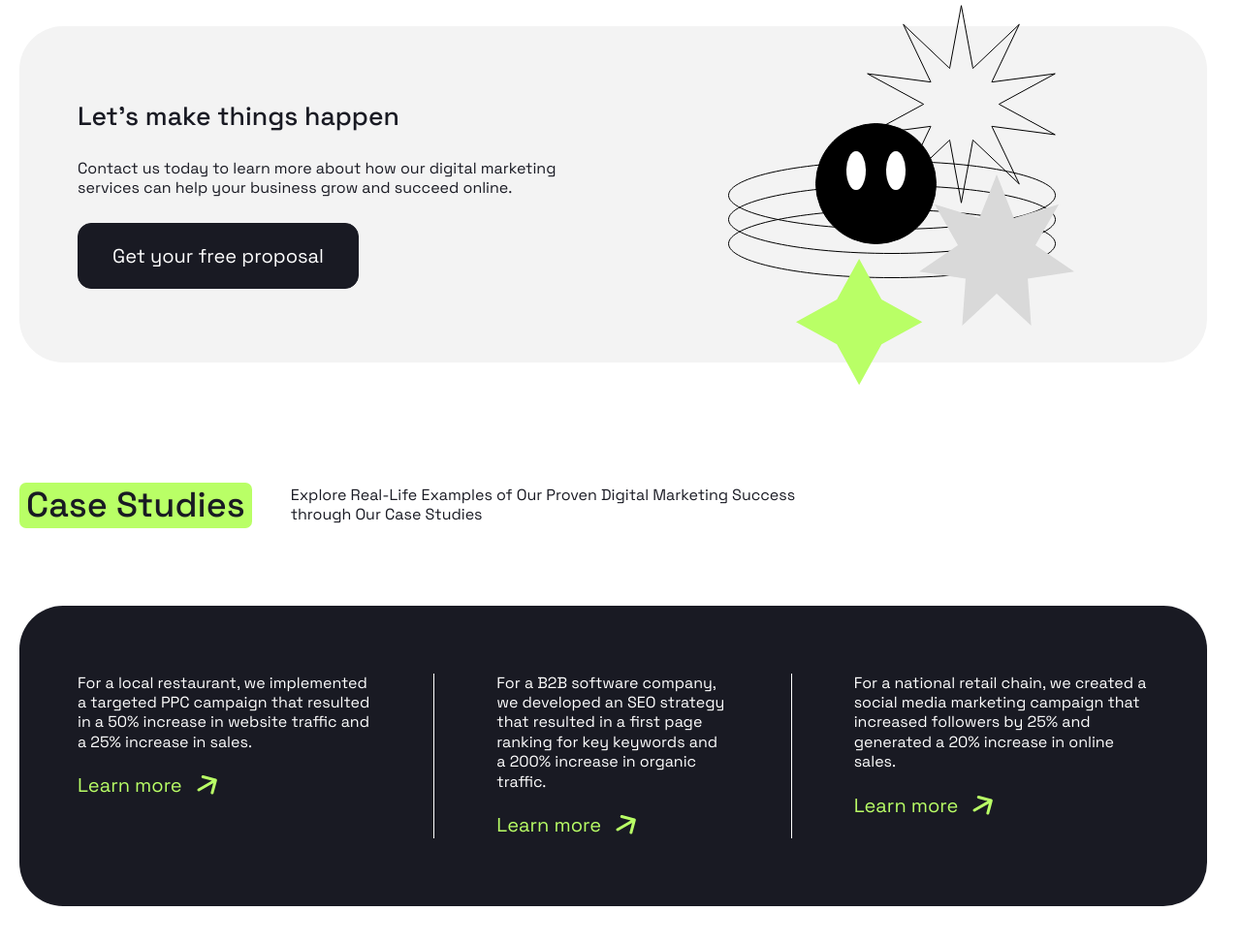
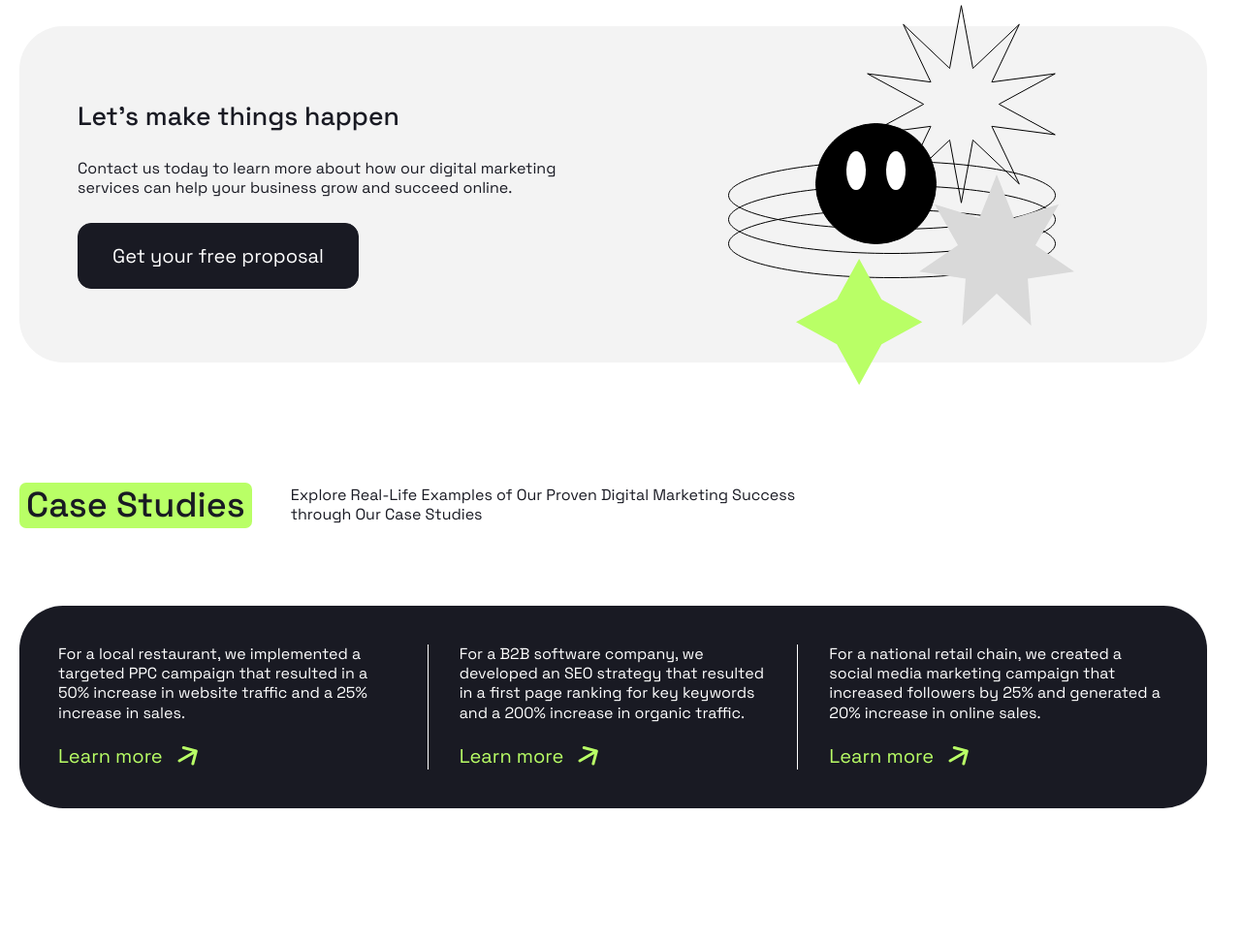
Before and after one commit to XianNekko/positivus, a website built with Vite: page index.html in a window 1280 px wide. Shown: the part 2113-3086 px from the top of the page at 97% size. After the commit the page ends 2997 px from the top, so only its background shows below. Built offline with nearby package versions, Linux system fonts and the light colour scheme.

Commit message:
feat: add adaptive section studies

```diff
--- a/index.html
+++ b/index.html
@@ -332,7 +332,7 @@
         </div>
       </section>
 
-      <section class="section container">
+      <section class="section section--hidden-x container">
         <header class="section__header">
           <h2 class="section__title puddle-bg">Case Studies</h2>
           <div class="section__description">
--- a/src/styles/layout/_studies.scss
+++ b/src/styles/layout/_studies.scss
@@ -2,14 +2,27 @@
 @use '../abstracts/media' as *;
 
 .studies {
+	@include desktop-above {
 		padding: 70px 60px;
+	}
+
+	@include mobile-above {
+		padding: 40px;
 		color: $color-light;
 		background-color: $color-dark;
 		border-radius: $border-radius-large;
+	}
 
 	&__list {
 		display: grid;
 		grid-template-columns: repeat(3, 1fr);
+
+		@include mobile {
+			column-gap: 20px;
+			scroll-snap-type: x mandatory;
+			overflow-x: scroll;
+			width: 100vw;
+		}
 	}
 
 	&__item {
@@ -19,6 +32,11 @@
 		flex-direction: column;
 		row-gap: 20px;
 
+		@include desktop {
+			--studiesItemPaddingX: 32px;
+		}
+
+		@include mobile-above {
 			&:not(:first-child) {
 				padding-left: var(--studiesItemPaddingX);
 			}
@@ -26,6 +44,16 @@
 			&:not(:last-child) {
 				padding-right: var(--studiesItemPaddingX);
 				border-right: 1px solid $color-light;
+			}
+		}
+
+		@include mobile {
+			min-width: 350px;
+			padding: 42px 50px;
+			color: $color-light;
+			background-color: $color-dark;
+			border-radius: $border-radius-large;
+			scroll-snap-align: start;
 		}
 	}
 
```
Lines whose indentation alone changed are shown as unchanged.
